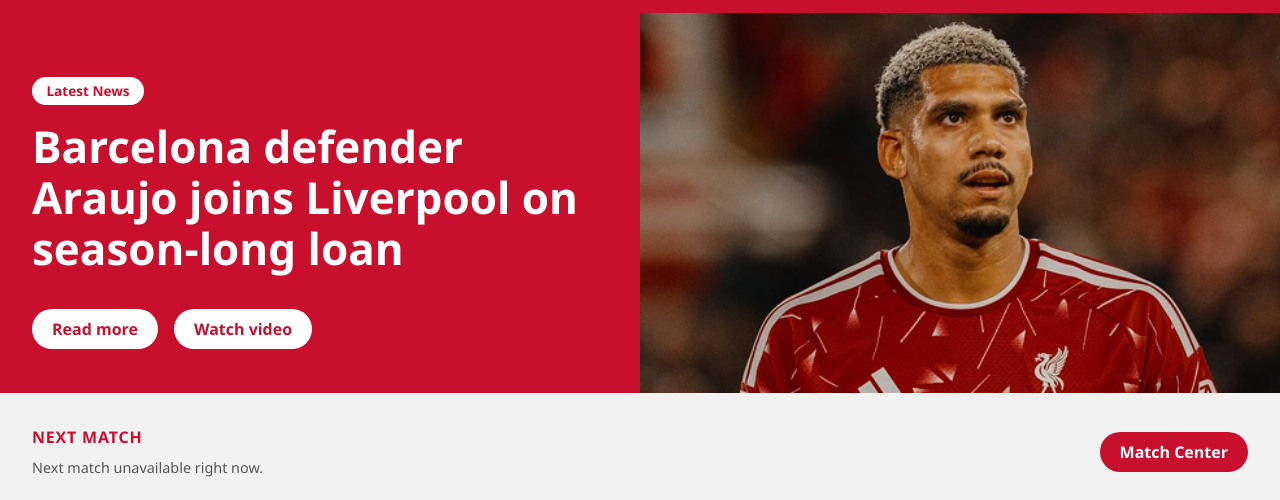
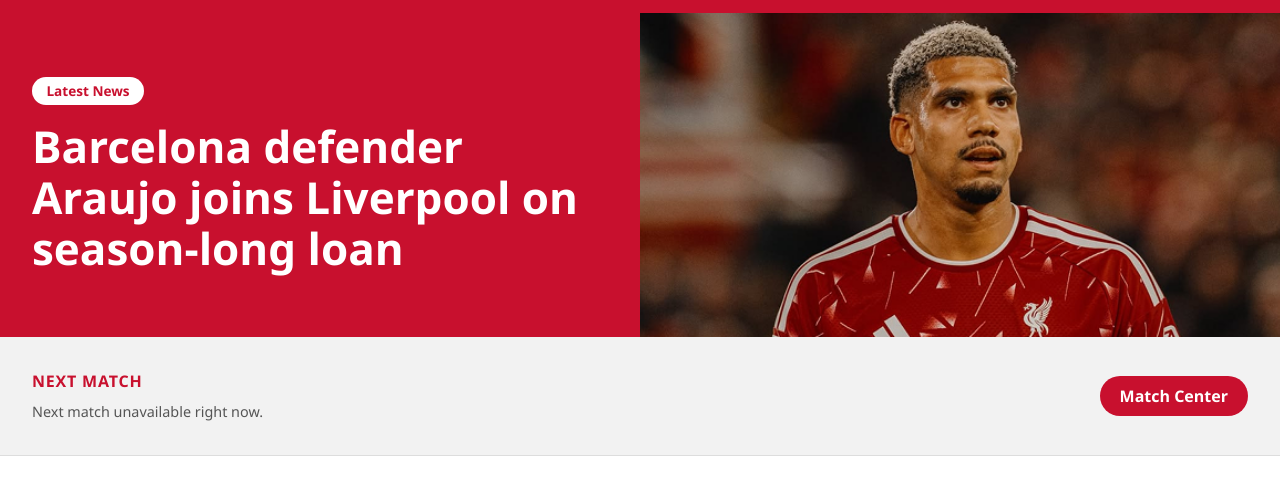
Before and after one commit to Ramseys-kitchen/project-build, a plain HTML site: page index.html in a window 1280 px wide. Shown: the part 63-563 px from the top of the page. Drawn offline with nearby package versions, Linux system fonts and the light colour scheme; no server answers; a web font is replaced by a local one.

Commit message:
removed unused buttons from news page

```diff
--- a/index.html
+++ b/index.html
@@ -64,9 +64,6 @@
   <div class="hero-content">
     <p class="tag">Latest News</p>
     <h1>Barcelona defender Araujo joins Liverpool on season-long loan</h1>
-    <div class="hero-actions">
-      <a href="#news" class="btn">Read more</a>
-      <a href="#news" class="btn">Watch video</a>
     </div>
   </div>
   <div class="hero-image">
--- a/js/animations.js
+++ b/js/animations.js
@@ -8,7 +8,6 @@ export function animateHero() {
 
   tl.from(".hero .tag", { y: 20, opacity: 0, duration: 0.5 })
     .from(".hero h1", { y: 40, opacity: 0, duration: 0.8 }, "-=0.2")
-    .from(".hero-actions .btn", { y: 20, opacity: 0, duration: 0.5, stagger: 0.15 }, "-=0.4")
     .from(".hero-image img", { x: 80, opacity: 0, scale: 1.1, duration: 1 }, 0.2);
 
   return tl;
```
